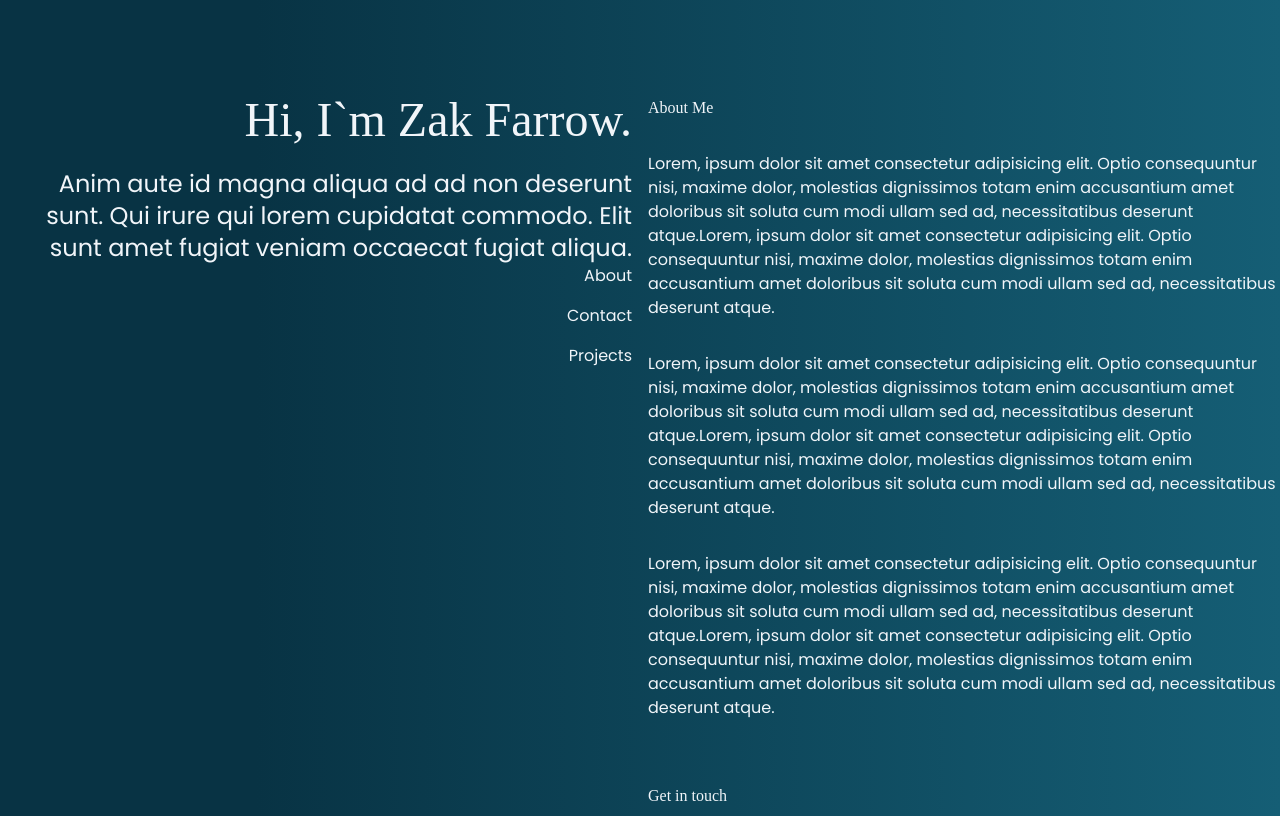
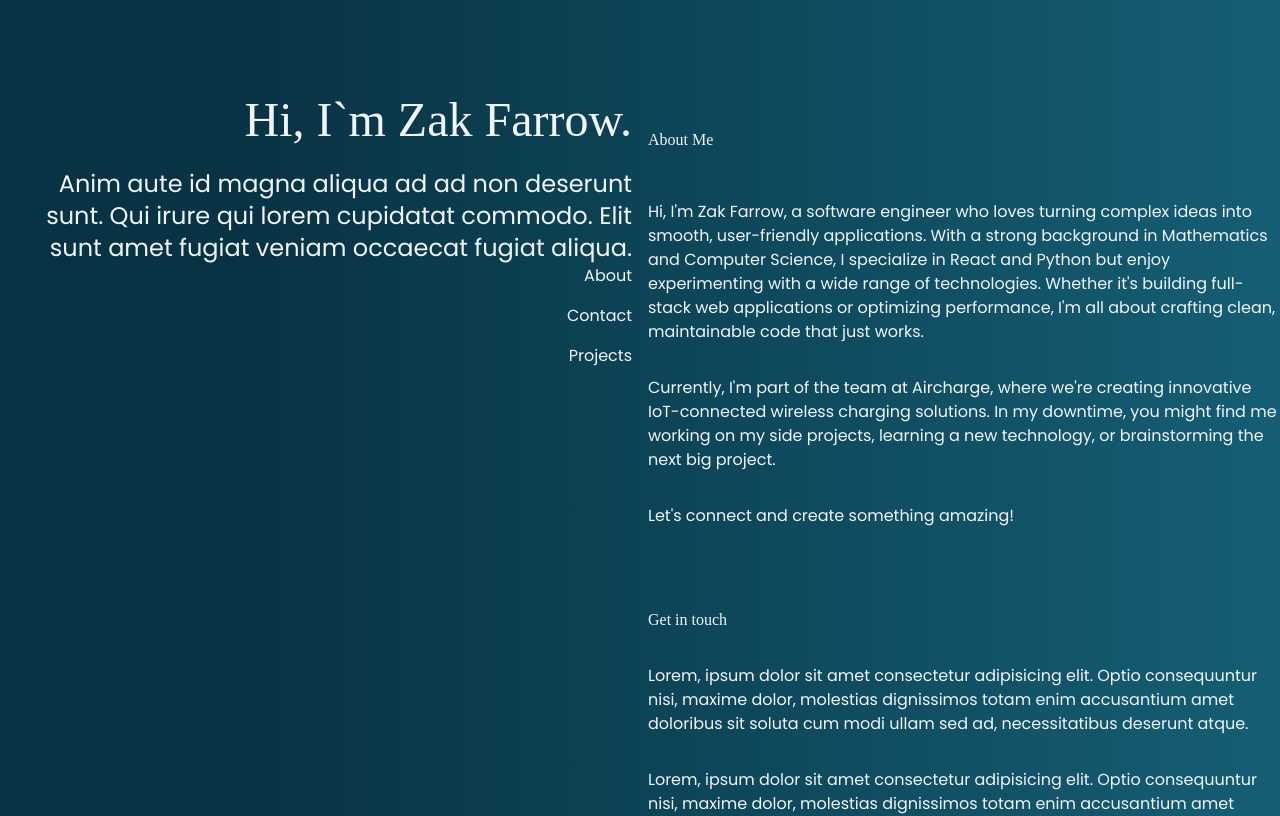
Before and after one commit to zakfarrow/portfolio, a Next.js app: page / in a window 1280 px wide. Shown: the top 816 px of the page. Built offline with nearby package versions, Linux system fonts and the light colour scheme; a web font is replaced by a local one.

Commit message:
updated about me section

```diff
--- a/package.json
+++ b/package.json
@@ -22,6 +22,7 @@
     "eslint": "^8",
     "eslint-config-next": "14.2.5",
     "postcss": "^8",
+    "prettier-plugin-tailwindcss": "^0.6.6",
     "tailwindcss": "^3.4.1",
     "typescript": "^5"
   }
--- a/src/components/AboutSection.tsx
+++ b/src/components/AboutSection.tsx
@@ -1,34 +1,23 @@
 const AboutSection = () => {
   return (
-    <section id="about" className="scroll-mt-16 mb-16 flex flex-col gap-y-8">
-      <h1>About Me</h1>
-      <p>
-        Lorem, ipsum dolor sit amet consectetur adipisicing elit. Optio
-        consequuntur nisi, maxime dolor, molestias dignissimos totam enim
-        accusantium amet doloribus sit soluta cum modi ullam sed ad,
-        necessitatibus deserunt atque.Lorem, ipsum dolor sit amet consectetur
-        adipisicing elit. Optio consequuntur nisi, maxime dolor, molestias
-        dignissimos totam enim accusantium amet doloribus sit soluta cum modi
-        ullam sed ad, necessitatibus deserunt atque.
+    <section id="about" className="mb-16 flex scroll-mt-16 flex-col">
+      <h1 className="py-8">About Me</h1>
+      <p className="py-4">
+        Hi, I&apos;m Zak Farrow, a software engineer who loves turning complex
+        ideas into smooth, user-friendly applications. With a strong background
+        in Mathematics and Computer Science, I specialize in React and Python
+        but enjoy experimenting with a wide range of technologies. Whether
+        it&apos;s building full-stack web applications or optimizing
+        performance, I&apos;m all about crafting clean, maintainable code that
+        just works.
       </p>
-      <p>
-        Lorem, ipsum dolor sit amet consectetur adipisicing elit. Optio
-        consequuntur nisi, maxime dolor, molestias dignissimos totam enim
-        accusantium amet doloribus sit soluta cum modi ullam sed ad,
-        necessitatibus deserunt atque.Lorem, ipsum dolor sit amet consectetur
-        adipisicing elit. Optio consequuntur nisi, maxime dolor, molestias
-        dignissimos totam enim accusantium amet doloribus sit soluta cum modi
-        ullam sed ad, necessitatibus deserunt atque.
+      <p className="py-4">
+        Currently, I&apos;m part of the team at Aircharge, where we&apos;re
+        creating innovative IoT-connected wireless charging solutions. In my
+        downtime, you might find me working on my side projects, learning a new
+        technology, or brainstorming the next big project.
       </p>
-      <p>
-        Lorem, ipsum dolor sit amet consectetur adipisicing elit. Optio
-        consequuntur nisi, maxime dolor, molestias dignissimos totam enim
-        accusantium amet doloribus sit soluta cum modi ullam sed ad,
-        necessitatibus deserunt atque.Lorem, ipsum dolor sit amet consectetur
-        adipisicing elit. Optio consequuntur nisi, maxime dolor, molestias
-        dignissimos totam enim accusantium amet doloribus sit soluta cum modi
-        ullam sed ad, necessitatibus deserunt atque.
-      </p>
+      <p className="py-4">Let&apos;s connect and create something amazing!</p>
     </section>
   );
 };
```
Also changed, not shown: 2 other files (tests, documents, lock files or other folders).
